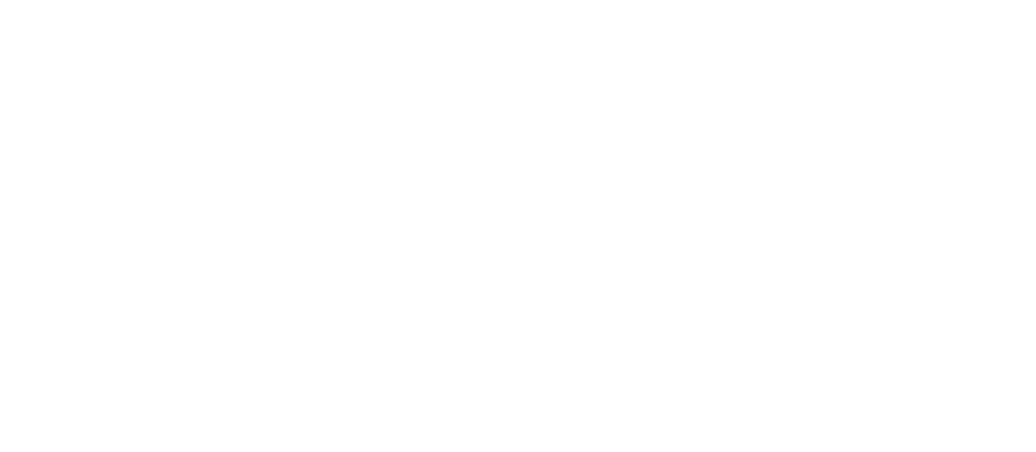
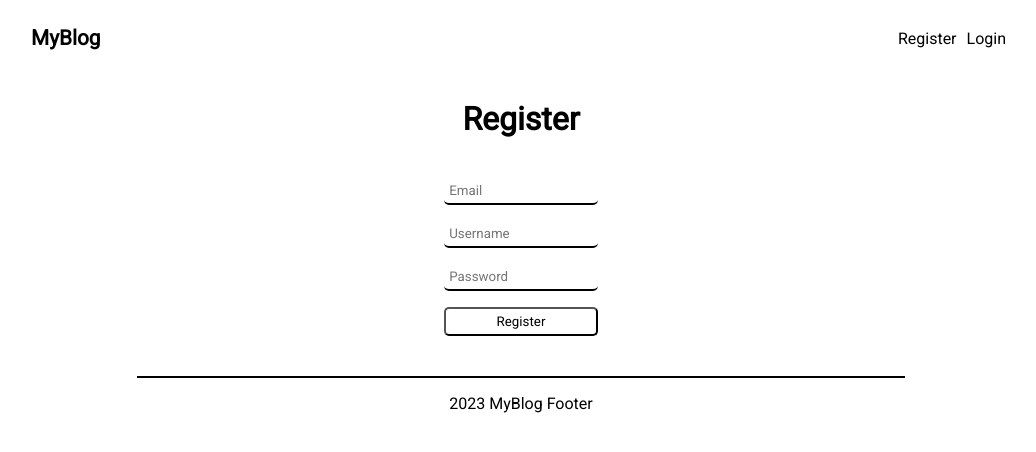
Before and after one commit to tumeraltunbas/fullstack-blog, a React (Create React App) app in the folder frontend/: page /register in a window 1280 px wide. Before the commit this address had no page. Shown: the top 452 px of the page, without its empty margins (119-1155 px from the left). Built offline with nearby package versions, Linux system fonts and the light colour scheme; a web font is replaced by a local one.

Commit message:
Create Register page

```diff
--- a/frontend/src/App.js
+++ b/frontend/src/App.js
@@ -2,16 +2,21 @@
 import {BrowserRouter, Routes, Route} from "react-router-dom";
 import Layout from './components/Pages/Layout';
 import Index from './components/Pages/Index';
+import RegisterPage from './components/Pages/Register';
+import { UserProvider } from './components/Context/UserContext';
 
 function App() {
   return (
     <>
       <BrowserRouter>
-        <Routes>
-          <Route element={<Layout />}>
-            <Route index element={<Index />}/>
-          </Route>
-        </Routes>
+        <UserProvider>
+          <Routes>
+              <Route element={<Layout />}>
+                <Route index element={<Index />}/>
+                <Route path="/register" element={<RegisterPage />}/>
+              </Route>
+          </Routes>
+        </UserProvider>
       </BrowserRouter>
     </>
   );
--- a/frontend/src/components/Header/index.jsx
+++ b/frontend/src/components/Header/index.jsx
@@ -5,10 +5,10 @@
 function Header() {
   return (
     <header>
-        <a href="" className='logo'>MyBlog</a>
+        <a href="/" className='logo'>MyBlog</a>
         <nav>
-            <a href="/" className='navLink'>Register</a>
-            <a href="/" className='navLink'>Login</a>
+            <a href="/register" className='navLink'>Register</a>
+            <a href="/login" className='navLink'>Login</a>
         </nav>
     </header>
    )
--- /dev/null
+++ b/frontend/src/components/Input/index.jsx
@@ -0,0 +1,20 @@
+import React from 'react'
+
+function Input(props) {
+  return (
+
+    <input
+    type={props.type}
+    id={props.id}
+    name={props.name}
+    className={props.className}
+    style={props.style}
+    value={props.value}
+    placeholder={props.placeholder}
+    onChange={props.onChange}
+    />
+
+    )
+}
+
+export default Input
--- a/frontend/src/components/Pages/Layout/index.jsx
+++ b/frontend/src/components/Pages/Layout/index.jsx
@@ -5,6 +5,8 @@
 import Main from '../../Main/index.jsx';
 
 function Layout() {
+
+
   return (
     <>
         <Header />
--- /dev/null
+++ b/frontend/src/components/Pages/Register/Register.modules.css
@@ -0,0 +1,44 @@
+.registerForm {
+    text-align: center;
+}
+
+.formTitle {
+    text-align: center;
+    margin-bottom: 5vh;
+}
+
+.formInput {
+    display: block;
+    margin: auto;
+    margin-bottom: 2vh;
+    border: none;
+    border-bottom: 2px solid black;
+    width: 20%;
+    border-radius: 5px;
+    padding: 5px;
+}
+
+.formInput:focus {
+    outline: none;
+}
+
+.registerBtn{
+    width: 20%;
+    background-color: white;
+    color:black;
+    margin-bottom: 5vh;
+    padding: 5px;
+    cursor: pointer;
+    transition: .5s;
+    border-radius: 5px;
+}
+
+.registerBtn:hover {
+    background-color: black;
+    color: white;
+}
+
+.error {
+    margin-bottom: 5vh;
+    list-style-type: none;
+}
--- /dev/null
+++ b/frontend/src/components/Pages/Register/index.jsx
@@ -0,0 +1,92 @@
+import React, { useState } from 'react'
+import Input from '../../Input/index.jsx';
+import Button from "../../Button/index.jsx";
+import "./Register.modules.css";
+import {useNavigate} from "react-router-dom";
+import api from "../../../services/apiService.js";
+
+function RegisterPage() {
+
+  const [email, setEmail] = useState("");
+  const [username, setUsername] = useState("");
+  const [password, setPassword] = useState("");
+  const [error, setError] = useState("");
+
+  const navigate = useNavigate();
+
+  const register = async(e) => {
+    e.preventDefault();
+
+    if(email === "" || username === "" || password === ""){
+      setError("You must provide an email, an username and a password");
+      return false;
+    }
+
+    const {data} = await api.post("/auth/register", {
+      email:email,
+      username:username,
+      password:password
+    });
+
+    if(data.success === true){
+      navigate("/");
+    }
+    else{
+
+      if(data.message.includes("duplicate")){
+
+        setError("This email or username already in use, please choose another one.");
+      }
+      else{
+
+        setError(data.message);
+      }
+    }
+  }
+
+  return (
+    <form action="" className='registerForm' onSubmit={register}>
+      <h1 className="formTitle">Register</h1>
+
+
+      {error && (
+        <ul className="error">
+          <li className='errorItem'>{error}</li>
+        </ul>
+      ) }
+
+      <Input
+      type="text"
+      className="formInput"
+      placeholder="Email"
+      value={email}
+      onChange={(e) => setEmail(e.target.value)}
+      />
+
+      <Input
+      type="text"
+      className="formInput"
+      placeholder="Username"
+      value={username}
+      onChange={(e) => setUsername(e.target.value)}
+      />
+
+      <Input
+      type="password"
+      className="formInput"
+      placeholder="Password"
+      value={password}
+      onChange={(e) => setPassword(e.target.value)}
+      />
+
+      <Button
+      type="submit"
+      text="Register"
+      className="registerBtn"
+      />
+
+    </form>
+   )
+}
+
+export default RegisterPage
```
